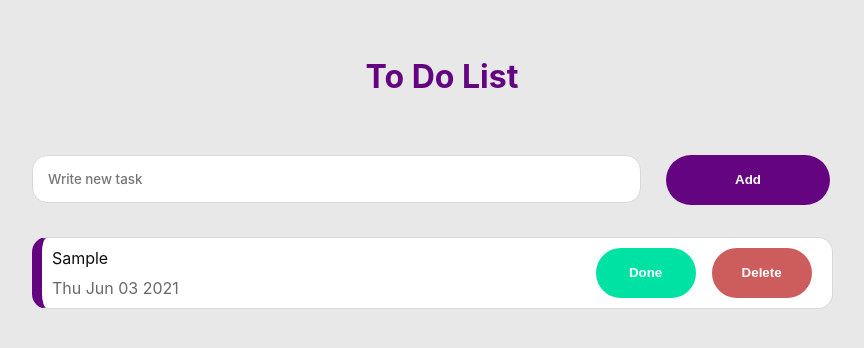
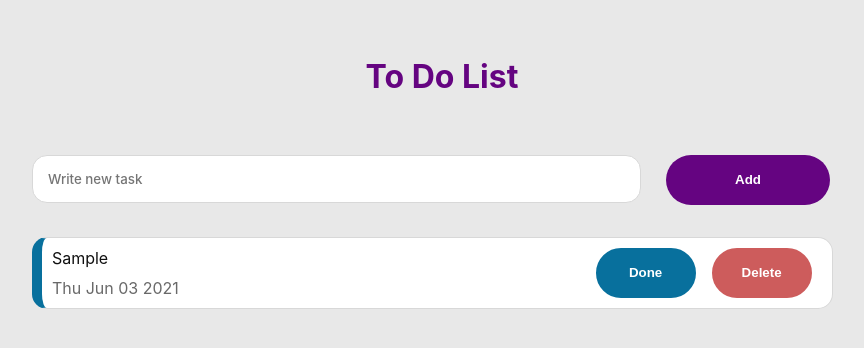
Before and after one commit to Zabdiel-Rosas/ToDoApp, a React (Create React App) app: page / in a window 1280 px wide. Both pictures are taken after typing "Sample" into the empty fields and a click on the button "Add". Shown: the top 348 px of the page, without its empty margins (198-1062 px from the left). Built offline with nearby package versions, Linux system fonts and the light colour scheme.

Commit message:
changes the color for done and undone states of the task

```diff
--- a/src/components/Task/style.css
+++ b/src/components/Task/style.css
@@ -8,7 +8,11 @@
 	background: #fff;
 	border-radius: 15px;
 	border: solid 1px #d8d8d8;
-	border-left: solid 10px #650481;
+	border-left: solid 10px #08709D;
+}
+
+.green {
+	border-left: solid 10px #00E2A4;
 }
 
 .taskArea {
@@ -59,15 +63,15 @@ p {
 
 .done {
 	margin-right: .5rem;
-	border: solid  2px #00E2A4;
-	background: #00E2A4;
+	border: solid  2px #08709D;
+	background: #08709D;
 	color: #fff;
 }
 
 .undone {
 	margin-right: .5rem;
-	border: solid  2px #08709D;
-	background: #08709D;
+	border: solid  2px #00E2A4;
+	background: #00E2A4;
 	color: #fff;
 }
 
```
